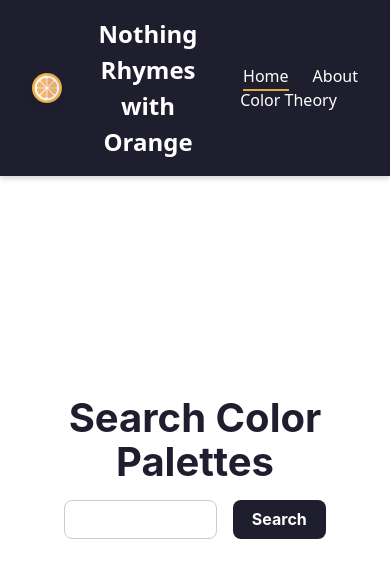
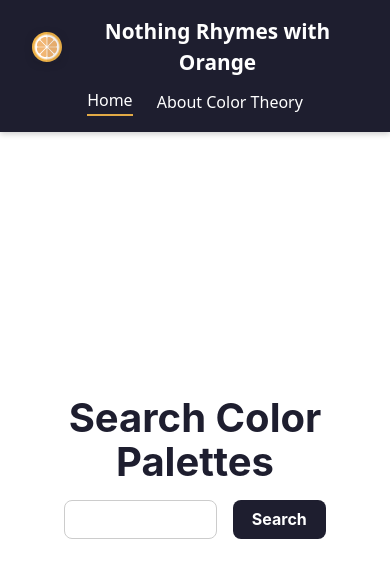
Before and after one commit to saralowenthal/Nothing-Rhymes-with-Orange, a React (Vite) app: page / in a window 390 px wide. Shown: the top 578 px of the page. Built offline with nearby package versions, Linux system fonts and the light colour scheme.

Commit message:
Responsive NavBar

```diff
--- a/src/styles/navbar.module.css
+++ b/src/styles/navbar.module.css
@@ -7,6 +7,7 @@
   z-index: 1000;           /* Make sure it stays above other elements */
   display: flex;
   justify-content: space-between;
+  row-gap: 10px;
   align-items: center;
   background-color: #1e1e2f;
   padding: 1rem 2rem;
@@ -14,12 +15,19 @@
   box-shadow: 0 2px 6px rgba(0, 0, 0, 0.2);
 }
 
+@media screen and (max-width: 700px) {
+  .nav {
+    flex-direction: column;
+  }
+  .logo span {
+    font-size: 1.3rem !important;
+  }
+}
+
 .logo {
-  font-size: 1.5rem;
-  font-weight: bold;
   display: flex;
   align-items: center;
-  gap: 15px
+  gap: 15px;
 }
 
 .logo img {
@@ -27,8 +35,18 @@
   margin: 0;
 }
 
+.logo span {
+  font-size: 1.5rem;
+  font-weight: bold;
+}
+
+.links {
+  display: flex;
+  gap: 1.5rem;
+  align-items: center;
+}
+
 .links a {
-  margin-left: 1.5rem;
   text-decoration: none;
   color: white;
   font-weight: 500;
@@ -39,7 +57,7 @@
   color: #e2aa46;
 }
 
-.active {
+.links a.active {
   border-bottom: 2px solid #e2aa46;
   padding-bottom: 2px;
 }
```
